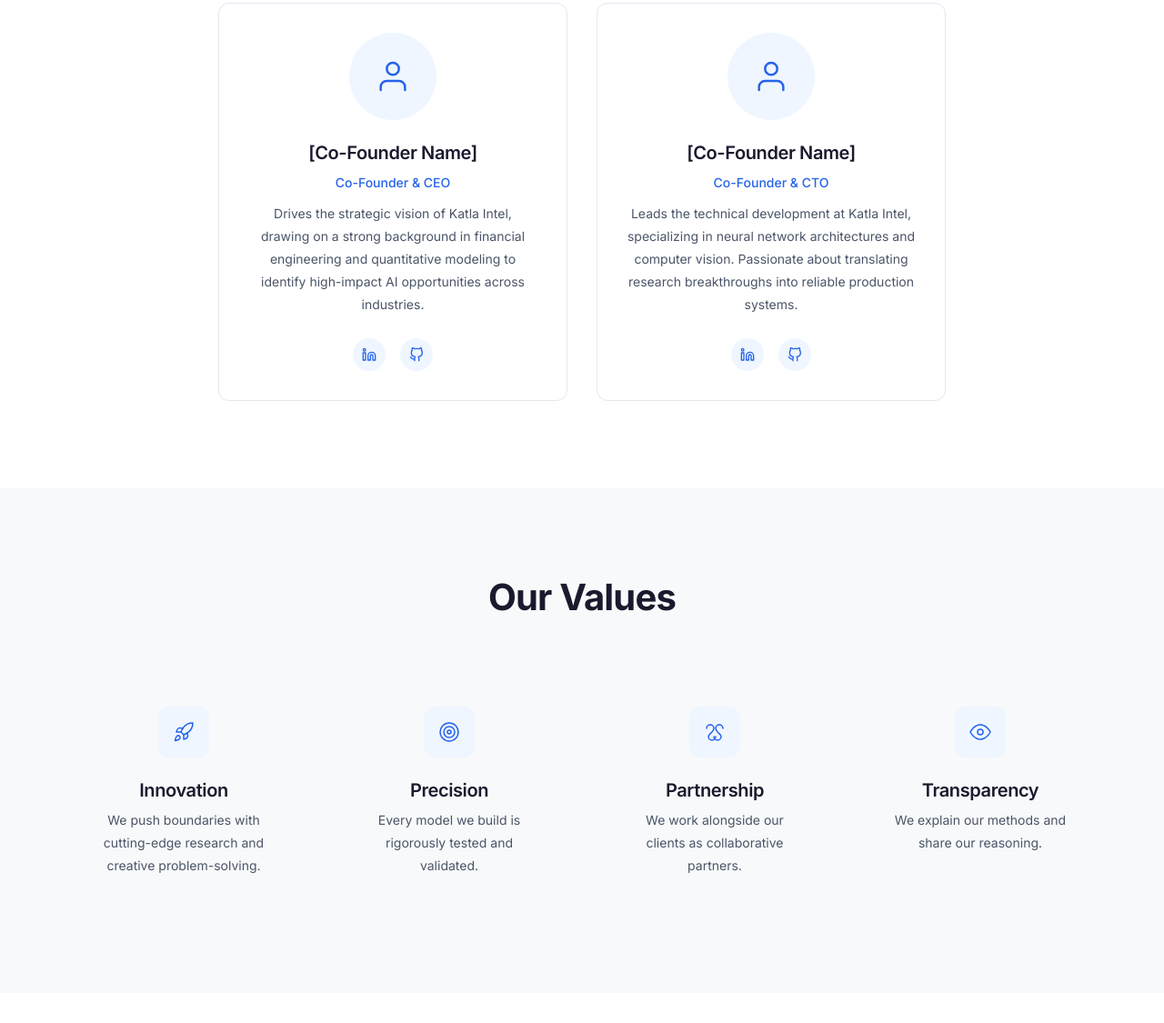
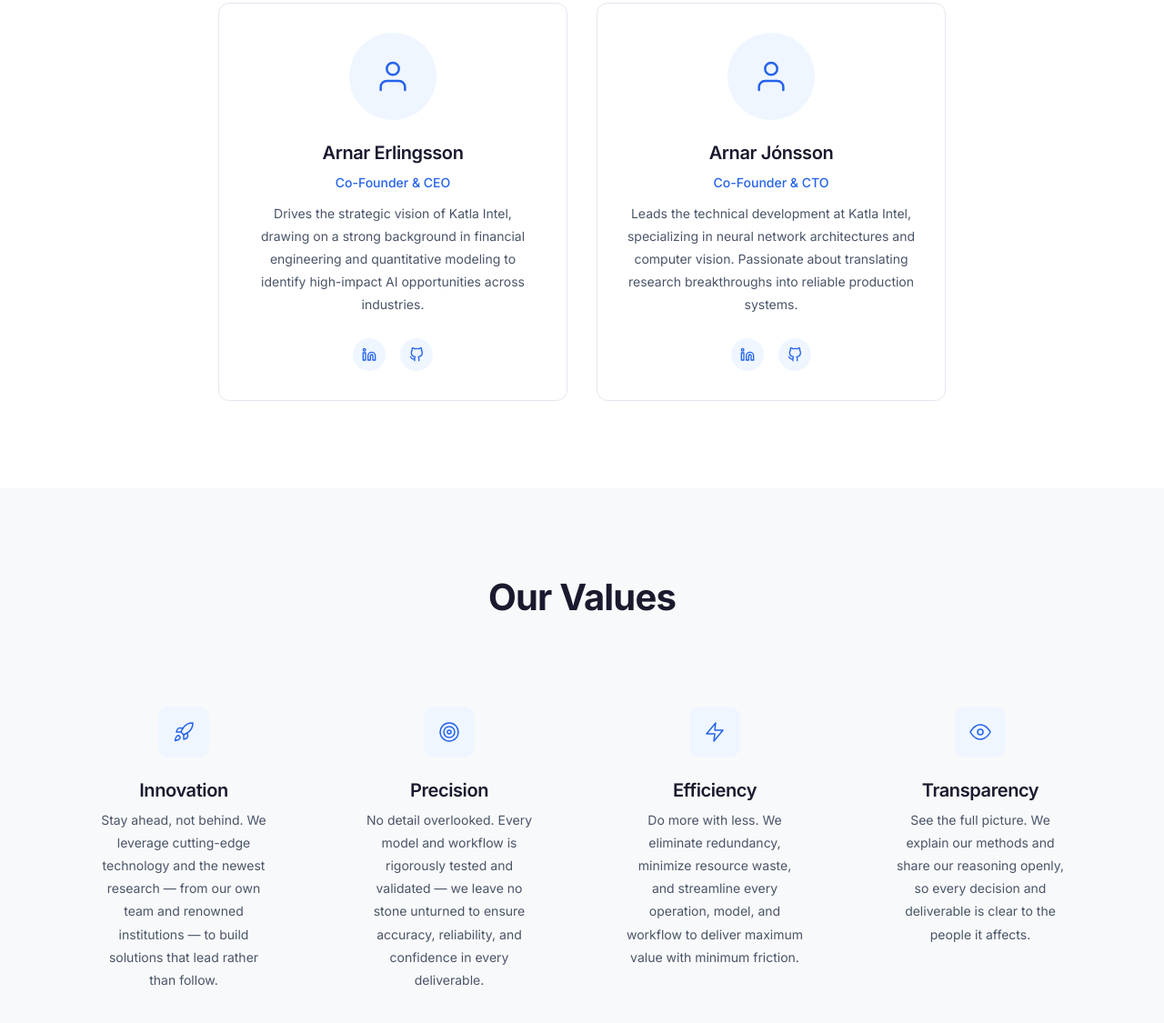
Before and after one commit to arnare23/Katla_Intel, a plain HTML site: page pages/about.html in a window 1280 px wide. Shown: the part 1742-2867 px from the top of the page at 91% size. Drawn offline with Linux system fonts and the light colour scheme; no server answers.

Commit message:
Modified our Values and Meet the founders.

```diff
--- a/pages/about.html
+++ b/pages/about.html
@@ -75,7 +75,7 @@
                 <circle cx="12" cy="7" r="4"/>
               </svg>
             </div>
-            <h3 class="card__title">[Co-Founder Name]</h3>
+            <h3 class="card__title">Arnar Erlingsson</h3>
             <p class="card__role">Co-Founder &amp; CEO</p>
             <p class="card__description">Drives the strategic vision of Katla Intel, drawing on a strong background in financial engineering and quantitative modeling to identify high-impact AI opportunities across industries.</p>
             <div class="footer__social" style="justify-content: center; margin-top: var(--space-lg);">
@@ -100,7 +100,7 @@
                 <circle cx="12" cy="7" r="4"/>
               </svg>
             </div>
-            <h3 class="card__title">[Co-Founder Name]</h3>
+            <h3 class="card__title">Arnar Jónsson</h3>
             <p class="card__role">Co-Founder &amp; CTO</p>
             <p class="card__description">Leads the technical development at Katla Intel, specializing in neural network architectures and computer vision. Passionate about translating research breakthroughs into reliable production systems.</p>
             <div class="footer__social" style="justify-content: center; margin-top: var(--space-lg);">
@@ -139,7 +139,7 @@
               </svg>
             </div>
             <h3 class="value-card__title">Innovation</h3>
-            <p class="value-card__text">We push boundaries with cutting-edge research and creative problem-solving.</p>
+            <p class="value-card__text">Stay ahead, not behind. We leverage cutting-edge technology and the newest research — from our own team and renowned institutions — to build solutions that lead rather than follow.</p>
           </div>
           <div class="value-card" data-reveal="fade-up">
             <div class="value-card__icon">
@@ -150,17 +150,16 @@
               </svg>
             </div>
             <h3 class="value-card__title">Precision</h3>
-            <p class="value-card__text">Every model we build is rigorously tested and validated.</p>
+            <p class="value-card__text">No detail overlooked. Every model and workflow is rigorously tested and validated — we leave no stone unturned to ensure accuracy, reliability, and confidence in every deliverable.</p>
           </div>
           <div class="value-card" data-reveal="fade-up">
             <div class="value-card__icon">
               <svg width="24" height="24" viewBox="0 0 24 24" fill="none" stroke="currentColor" stroke-width="1.5" stroke-linecap="round" stroke-linejoin="round">
-                <path d="M11 17a4 4 0 0 0 8 0c0-2-2-3-3.5-4.5S13 10 13 8a4 4 0 0 1 8 0"/>
-                <path d="M13 17a4 4 0 0 1-8 0c0-2 2-3 3.5-4.5S11 10 11 8a4 4 0 0 0-8 0"/>
+                <polyline points="13 2 3 14 12 14 11 22 21 10 12 10 13 2"/>
               </svg>
             </div>
-            <h3 class="value-card__title">Partnership</h3>
-            <p class="value-card__text">We work alongside our clients as collaborative partners.</p>
+            <h3 class="value-card__title">Efficiency</h3>
+            <p class="value-card__text">Do more with less. We eliminate redundancy, minimize resource waste, and streamline every operation, model, and workflow to deliver maximum value with minimum friction.</p>
           </div>
           <div class="value-card" data-reveal="fade-up">
             <div class="value-card__icon">
@@ -170,7 +169,7 @@
               </svg>
             </div>
             <h3 class="value-card__title">Transparency</h3>
-            <p class="value-card__text">We explain our methods and share our reasoning.</p>
+            <p class="value-card__text">See the full picture. We explain our methods and share our reasoning openly, so every decision and deliverable is clear to the people it affects.</p>
           </div>
         </div>
       </div>
```
